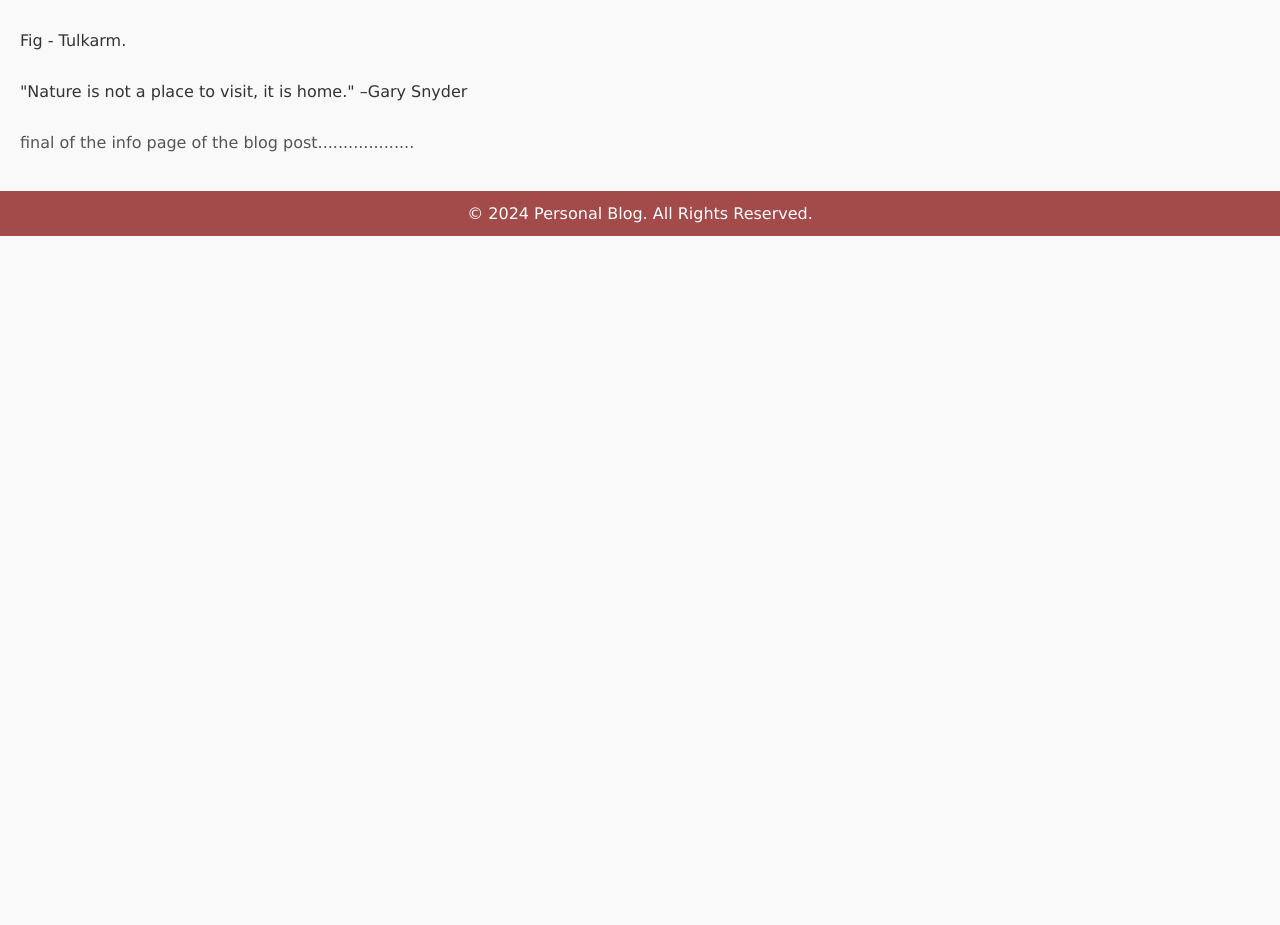
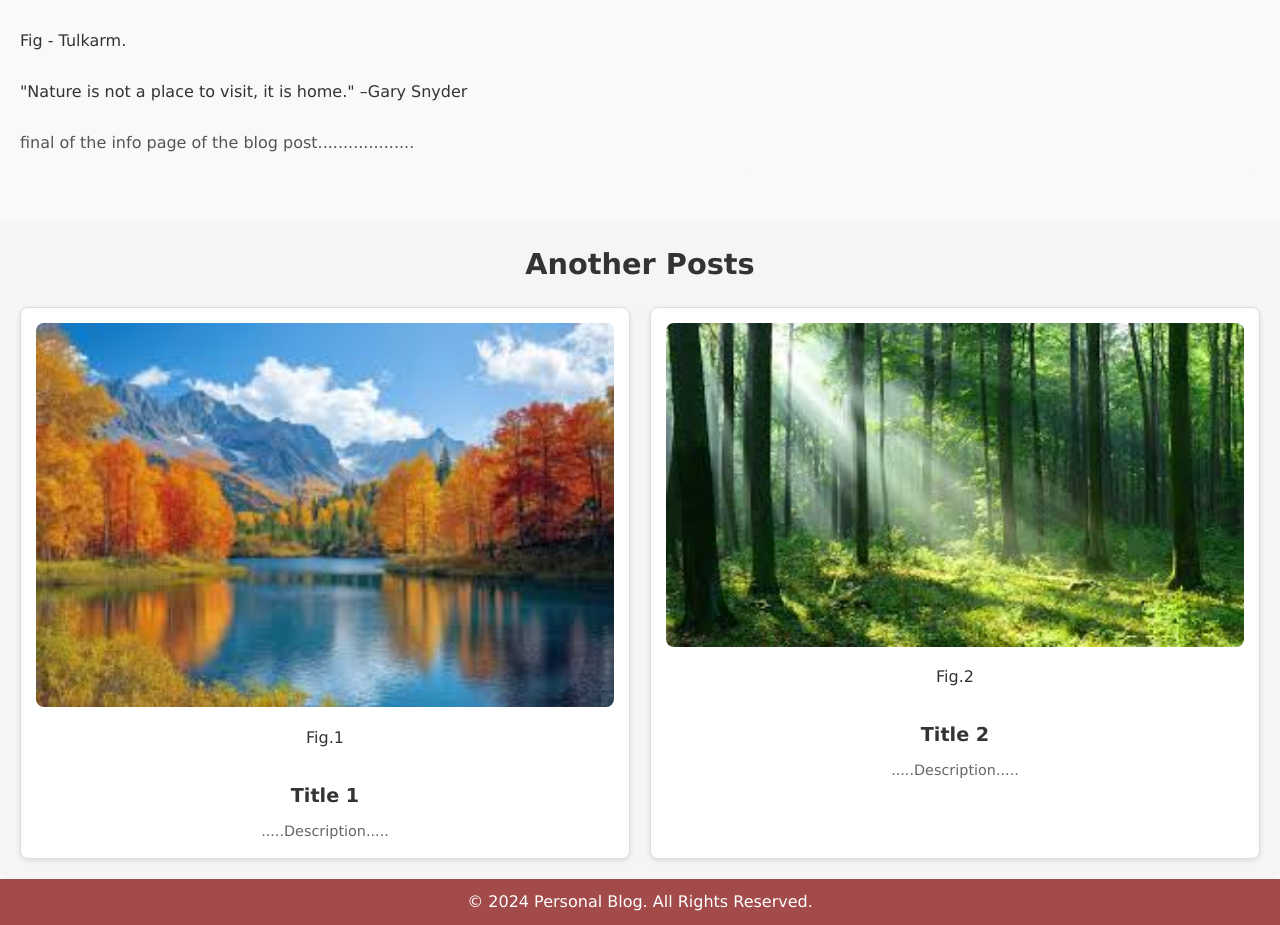
Before and after one commit to Walaessam27/Personal-Blog-Website, a plain HTML site: page pages/blogpost.html in a window 1280 px wide. Shown: the part 1536-2461 px from the top of the page. Before the commit the page ends 1772 px from the top, so only its background shows below. Drawn offline with Linux system fonts and the light colour scheme.

Commit message:
add another grid

```diff
--- a/css/blogpost.css
+++ b/css/blogpost.css
@@ -96,3 +96,51 @@ article h1 {
         order: -1;
     }
 }
+
+
+.anotherposts {
+    padding: 20px;
+    margin-top: 30px;
+    background-color: #f5f5f5;
+    border-radius: 8px;
+}
+
+.anotherposts h2 {
+    font-size: 1.8em;
+    margin-bottom: 20px;
+    color: #333;
+    text-align: center;
+}
+
+.gridcont {
+    display: grid;
+    grid-template-columns: repeat(auto-fit, minmax(250px, 1fr));
+    gap: 20px;
+}
+
+.gridanpost {
+    background-color: #fff;
+    border: 1px solid #ddd;
+    border-radius: 8px;
+    padding: 15px;
+    text-align: center;
+    box-shadow: 0 2px 5px rgba(0, 0, 0, 0.1);
+}
+
+.gridanpost img {
+    width: 100%;
+    height: auto;
+    border-radius: 8px;
+    margin-bottom: 10px;
+}
+
+.gridanpost h3 {
+    font-size: 1.2em;
+    color: #333;
+    margin-bottom: 8px;
+}
+
+.gridanpost p {
+    font-size: 0.9em;
+    color: #666;
+}
--- a/pages/blogpost.html
+++ b/pages/blogpost.html
@@ -49,6 +49,24 @@
         </aside>
     </main>
 
+    <section class="anotherposts">
+        <h2>Another Posts</h2>
+        <div class="gridcont">
+            <div class="gridanpost">
+                <img src="../images/pic1.jpg" alt="another Post 1">
+                <figcaption>Fig.1</figcaption>
+                <h3><a href="blogpost.html"><br>Title 1</a></h3>
+                <p>.....Description.....</p>
+            </div>
+            <div class="gridanpost">
+                <img src="../images/pic2.jpg" alt="another Post 2">
+                <figcaption>Fig.2</figcaption>
+                <h3><a href="blogpost.html"><br>Title 2</a></h3>
+                <p>.....Description.....</p>
+            </div>
+        </div>
+    </section>
+
     <footer>
         <p>&copy; 2024 Personal Blog. All Rights Reserved.</p>
     </footer>
```
